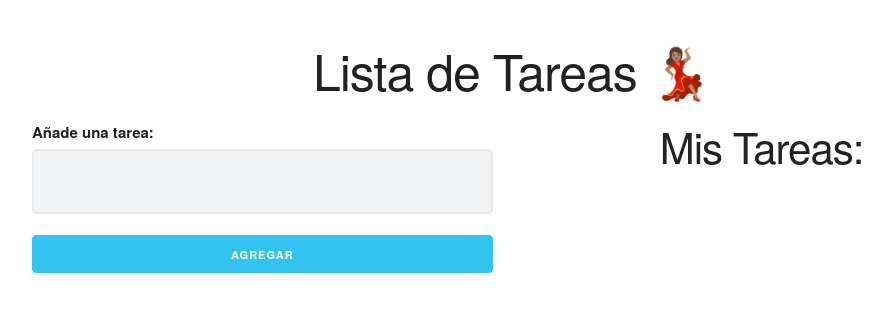
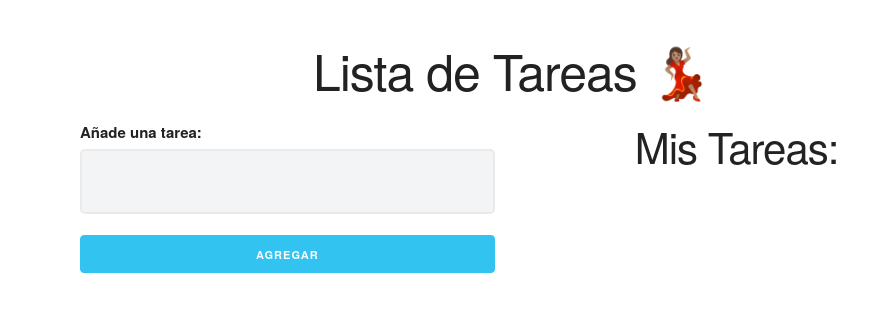
Before and after one commit to Tiken-Dev/local-storage, a plain HTML site: page index.html in a window 1280 px wide. Shown: the whole page, without its empty margins (128-1020 px from the left). Drawn offline with Linux system fonts and the light colour scheme.

Commit message:
styles more changes

```diff
--- a/css/custom.css
+++ b/css/custom.css
@@ -1,3 +1,9 @@
+.wrapper {
+    width: 95%;
+    max-width: 1080px;
+    margin: 0 auto;
+}
+
 h1, h2 {
     text-align: center;
 }
--- a/index.html
+++ b/index.html
@@ -9,7 +9,7 @@
     <link rel="stylesheet" href="css/skeleton.css">
     <link rel="stylesheet" href="css/custom.css">
 </head>
-<body>
+<body class="wrapper">
 
     <div id="contenido">
         <div class="container">
```
